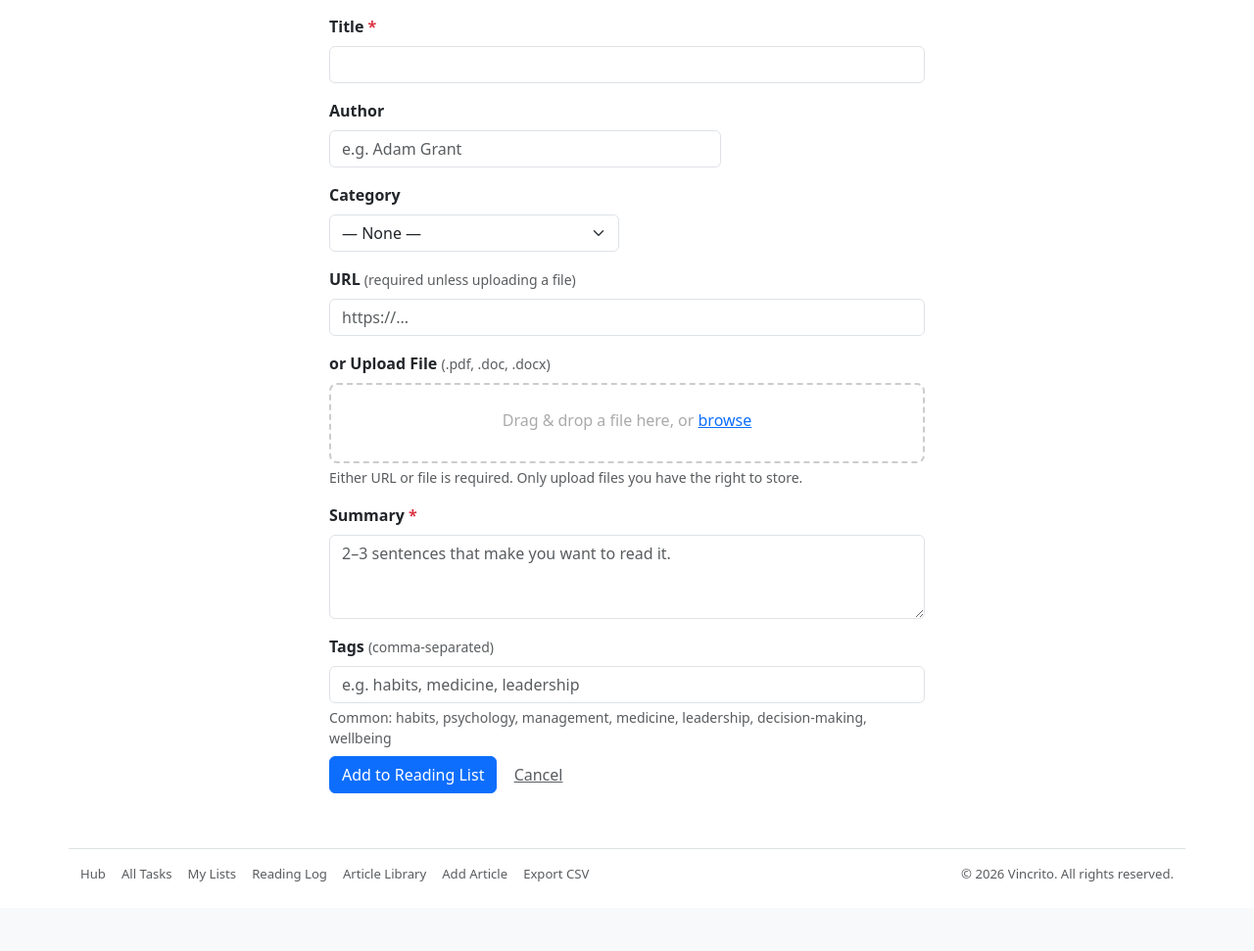
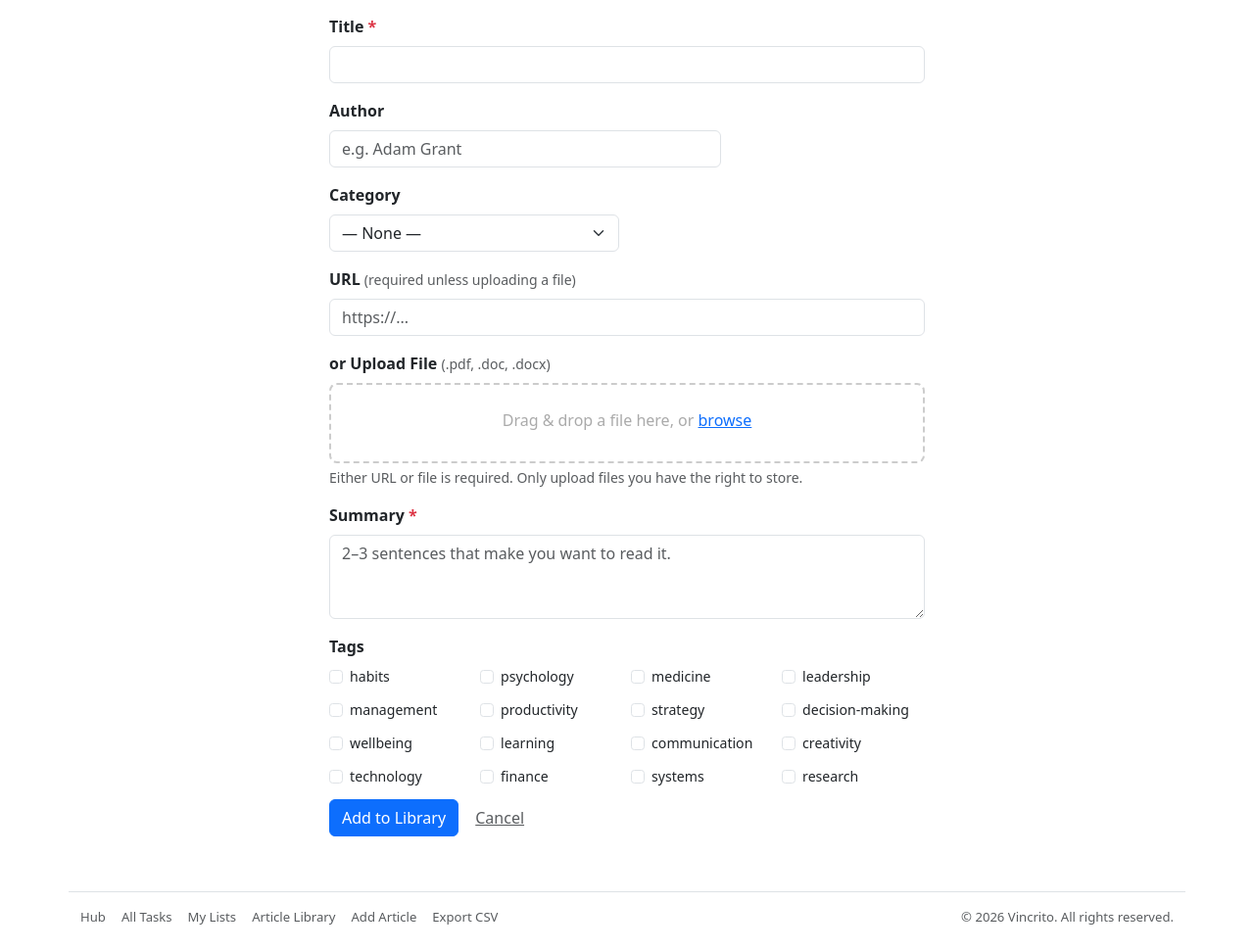
Before and after one commit to vincrito/clinical-task-manager, a Flask app: page /articles/add in a window 1280 px wide. Shown: the part 117-1088 px from the top of the page at 98% size. Before the commit the page ends 1017 px from the top, so only its background shows below. Run offline with Flask 3, Linux system fonts and the light colour scheme; the visitor is signed in with stand-in values (Sample User, id 1); data that the repository does not hold is empty.

Commit message:
feat: user-only article library, mark as read, tag checkboxes, remove seeds/kanban/reading-log/interests

```diff
--- a/app.py
+++ b/app.py
@@ -114,6 +114,4 @@ if __name__ == "__main__":
             with db.engine.connect() as conn:
                 conn.execute(text("ALTER TABLE users ADD COLUMN interests VARCHAR(500) NOT NULL DEFAULT ''"))
                 conn.commit()
-        from seeds import seed_articles
-        seed_articles(db)
     app.run(host="127.0.0.1", port=8000, debug=True)     # run on port 8000
--- a/routes/articles.py
+++ b/routes/articles.py
@@ -35,10 +35,8 @@ def get_featured_article(user_id):
     # Also exclude session skips
     excluded_ids = reacted_ids + list(session.get("skipped_ids", []))
 
-    # Suggest only from global seeds (added_by IS NULL) and the user's own articles
-    query = Article.query.filter(
-        db.or_(Article.added_by.is_(None), Article.added_by == user_id)
-    )
+    # Suggest only from the user's own articles
+    query = Article.query.filter(Article.added_by == user_id)
     if excluded_ids:
         query = query.filter(~Article.id.in_(excluded_ids))
     candidates = query.all()
@@ -172,10 +170,8 @@ def browse_articles():
         ).all()
     }
 
-    # Show seed articles + user's own
-    query = Article.query.filter(
-        db.or_(Article.added_by.is_(None), Article.added_by == current_user.id)
-    )
+    # Show only user's own articles
+    query = Article.query.filter(Article.added_by == current_user.id)
     if q:
         like = f"%{q}%"
         query = query.filter(
@@ -188,13 +184,13 @@ def browse_articles():
     from collections import defaultdict
     grouped = defaultdict(list)
     for a in all_articles:
-        if a.added_by == current_user.id:
-            grouped["My Articles"].append(a)
+        if a.id in saved_ids:
+            grouped["\u2713 Read"].append(a)
         else:
-            grouped[a.category or "General"].append(a)
-    sorted_cats = sorted([k for k in grouped if k != "My Articles"])
-    if "My Articles" in grouped:
-        sorted_cats.append("My Articles")
+            grouped[a.category or "Uncategorized"].append(a)
+    sorted_cats = sorted([k for k in grouped if k != "\u2713 Read"])
+    if "\u2713 Read" in grouped:
+        sorted_cats.append("\u2713 Read")
     grouped_articles = [(c, grouped[c]) for c in sorted_cats]
 
     return render_template(
@@ -226,7 +222,8 @@ def create_article():
     summary = request.form.get("summary", "").strip()
     url     = request.form.get("url", "").strip()
     author  = request.form.get("author", "").strip()
-    tags    = request.form.get("tags", "").strip()
+    tags_list = request.form.getlist("tags")
+    tags    = ", ".join(t.strip() for t in tags_list if t.strip())
     category = request.form.get("category", "").strip()
 
     pdf_file = request.files.get("pdf")
@@ -263,7 +260,7 @@ def create_article():
     ))
     db.session.commit()
     flash("Article added.", "success")
-    return redirect(url_for("articles.reading_log"))
+    return redirect(url_for("articles.browse_articles"))
 
 
 @bp.post("/articles/<int:aid>/mark-read")
--- a/templates/articles_add.html
+++ b/templates/articles_add.html
@@ -50,14 +50,28 @@
     </div>
 
     <div class="col-12">
-      <label class="form-label fw-semibold">Tags <span class="text-muted fw-normal small">(comma-separated)</span></label>
-      <input name="tags" class="form-control" placeholder="e.g. habits, medicine, leadership" autocomplete="off">
-      <div class="form-text">Common: habits, psychology, management, medicine, leadership, decision-making, wellbeing</div>
+      <label class="form-label fw-semibold">Tags</label>
+      <div class="row g-2" style="font-size:.88em;">
+        {% set tag_options = [
+          "habits", "psychology", "medicine", "leadership",
+          "management", "productivity", "strategy", "decision-making",
+          "wellbeing", "learning", "communication", "creativity",
+          "technology", "finance", "systems", "research"
+        ] %}
+        {% for tag in tag_options %}
+        <div class="col-6 col-md-3">
+          <div class="form-check">
+            <input class="form-check-input" type="checkbox" name="tags" value="{{ tag }}" id="tag_{{ tag }}">
+            <label class="form-check-label" for="tag_{{ tag }}">{{ tag }}</label>
+          </div>
+        </div>
+        {% endfor %}
+      </div>
     </div>
 
     <div class="col-12 mt-2">
-      <button class="btn btn-primary">Add to Reading List</button>
-      <a class="btn btn-link text-muted" href="{{ url_for('articles.reading_log') }}">Cancel</a>
+      <button class="btn btn-primary">Add to Library</button>
+      <a class="btn btn-link text-muted" href="{{ url_for('articles.browse_articles') }}">Cancel</a>
     </div>
 
   </form>
--- a/templates/index.html
+++ b/templates/index.html
@@ -11,7 +11,6 @@
         <span class="fw-semibold" style="font-size:.9em; color:#2980b9;">&#128218; Reading Nook</span>
         <div class="d-flex gap-3" style="font-size:.82em;">
           <a href="{{ url_for('articles.browse_articles') }}" class="text-decoration-none text-muted">Article Library</a>
-          <a href="{{ url_for('articles.reading_log') }}" class="text-decoration-none text-muted">Reading Log</a>
           <a href="{{ url_for('articles.new_article') }}" class="text-decoration-none text-muted">+ Add Article</a>
         </div>
       </div>
--- a/templates/layout.html
+++ b/templates/layout.html
@@ -92,7 +92,6 @@
           <a href="{{ url_for('main.index') }}" class="text-muted text-decoration-none">Hub</a>
           <a href="{{ url_for('tasks.list_tasks') }}" class="text-muted text-decoration-none">All Tasks</a>
           <a href="{{ url_for('lists.list_lists') }}" class="text-muted text-decoration-none">My Lists</a>
-          <a href="{{ url_for('articles.reading_log') }}" class="text-muted text-decoration-none">Reading Log</a>
           <a href="{{ url_for('articles.browse_articles') }}" class="text-muted text-decoration-none">Article Library</a>
           <a href="{{ url_for('articles.new_article') }}" class="text-muted text-decoration-none">Add Article</a>
           <a href="{{ url_for('tasks.export_csv') }}" class="text-muted text-decoration-none">Export CSV</a>
--- a/templates/tasks_list.html
+++ b/templates/tasks_list.html
@@ -5,7 +5,6 @@
   <div class="d-flex justify-content-between align-items-center mb-3">
     <h2 class="mb-0" style="font-size:1.4em; font-weight:600; color:#2c3e50;">All Tasks</h2>
     <div class="d-flex gap-2 flex-wrap">
-      <a class="btn btn-sm btn-outline-secondary" href="{{ url_for('tasks.kanban') }}">Kanban</a>
       <a class="btn btn-sm btn-outline-secondary" href="{{ url_for('tasks.export_csv') }}">Export CSV</a>
       <button class="btn btn-sm btn-primary" data-bs-toggle="modal" data-bs-target="#newTaskModal">+ New Task</button>
     </div>
```
Also changed, not shown: templates/articles_browse.html (+4 -4 lines), templates/auth_register.html (+0 -32 lines).
